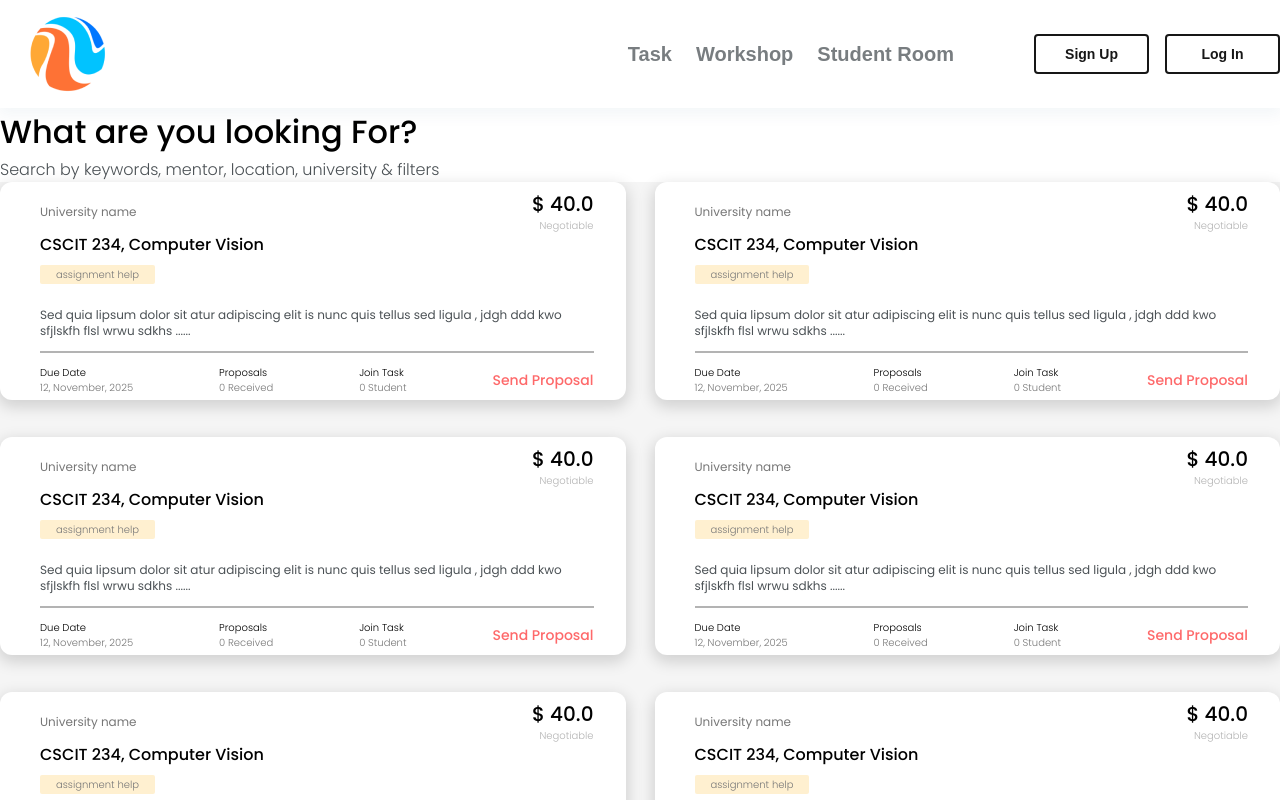
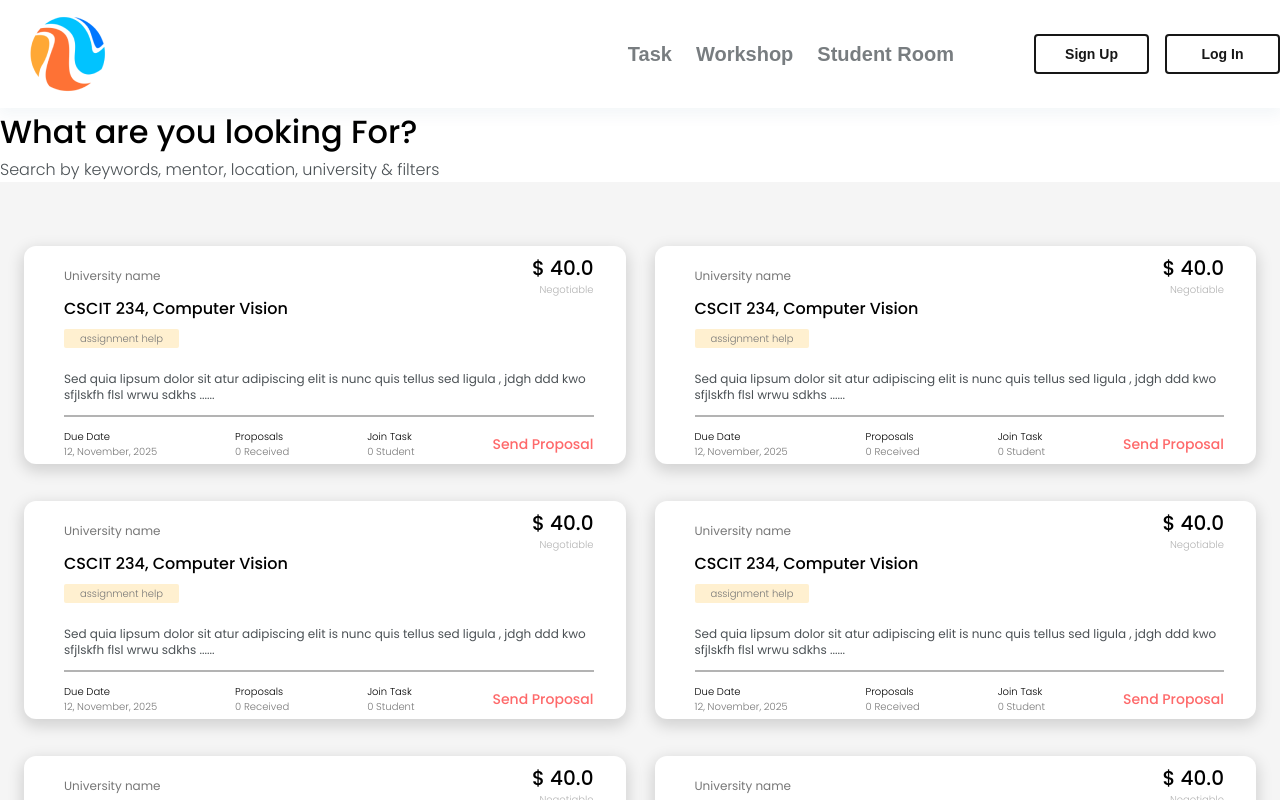
Before and after one commit to iripon07/pro_study_mate, a Next.js app: page /alltasks in a window 1280 px wide. Shown: the top 800 px of the page. Built offline with nearby package versions, Linux system fonts and the light colour scheme; a web font is replaced by a local one.

Commit message:
all modified

```diff
--- a/src/app/alltasks/page.tsx
+++ b/src/app/alltasks/page.tsx
@@ -12,7 +12,8 @@ const AllTasks = () => {
         </p>
       </div>
 
-      <div className="bg-[#F5F5F5] grid grid-cols-2 gap-y-[37px] gap-x-[29px]">
+      <div className="bg-[#F5F5F5] grid grid-cols-2 gap-y-[37px] gap-x-[29px] px-6 py-16">
+
         <div className="rounded-xl bg-white pb-[5px] pl-10 pr-8 pt-2 shadow-[0px_5px_15px_2px_#00000026]">
           <div className="flex items-center justify-between">
             <p className="text-xs font-normal text-[#777777]">
```
